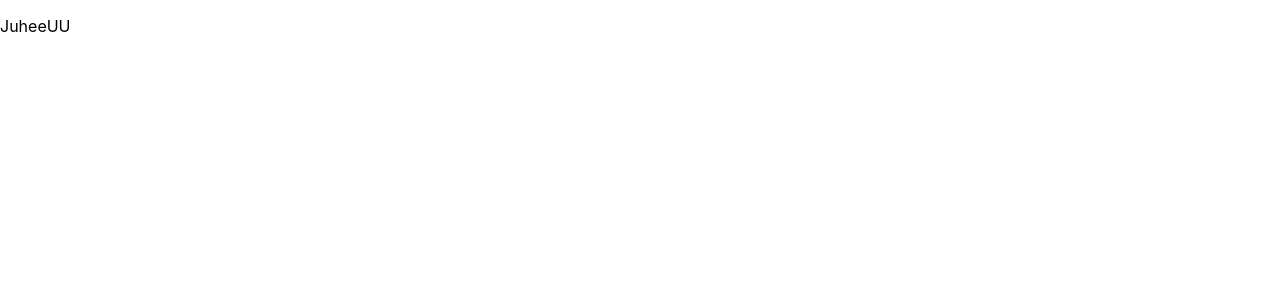
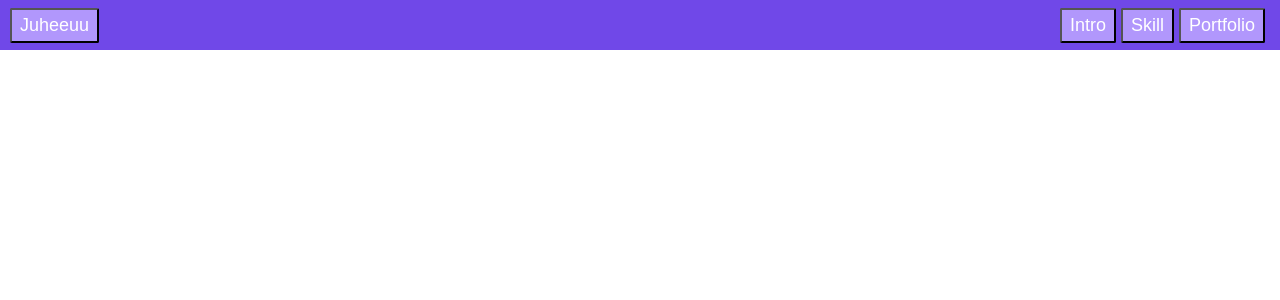
Before and after one commit to juheeuu/profile, a React (Create React App) app in the folder profile/: page / in a window 1280 px wide. Shown: the top 300 px of the page. Built offline with nearby package versions, Linux system fonts and the light colour scheme.

Commit message:
Make navbar

```diff
--- a/profile/src/App.js
+++ b/profile/src/App.js
@@ -1,7 +1,7 @@
 import React, { Component } from 'react';
 import profileImg from './profileImg.png';
-import { Navbar, NavItem, Nav } from 'react-bootstrap';
 import './App.css';
+import Navbar from './component/Navbar';
 
 const styles = {
   mainTitle: {
@@ -17,14 +17,19 @@ const styles = {
     flex: 1,
     flexDirection: 'row',
     backgroundColor: '#282c34',
+  },
+  container: {
+    backgroundColor: '#7048e8',
+    flexDirection: 'column',
+    justifyContent: 'center',
   }
 };
 
 class App extends Component {
   render() {
     return (
-       <div>
-         <p> JuheeUU</p>
+       <div style={styles.container}>
+         <Navbar />
        </div>
     );
   }
--- /dev/null
+++ b/profile/src/component/Navbar.js
@@ -0,0 +1,46 @@
+import React, { Component } from 'react';
+import '../static/css/navbar.css';
+
+const styles = {
+  container: {
+    flexDirection: 'row',
+    flex: 1,
+    display: 'flex',
+    justifyContent: 'space-between',
+    height: 50,
+    alignItems: 'center',
+    marginLeft: 10,
+    marginRight: 10,
+  },
+  navbarHeader: {
+    justifyContent: 'flex-start',
+  },
+  navbarContent: {
+    justifyContent: 'flex-end',
+  },
+  button: {
+    // borderRadius: 2,
+    // backgroundColor: '#e5dbff',
+    height: 50,
+  }
+
+};
+
+class Navbar extends Component {
+  render() {
+    return (
+       <nav style={styles.container}>
+          <div style={styles.navbarHeader}>
+            <button>Juheeuu</button>
+          </div>
+          <div style={styles.navbarContent}>
+            <button styles={styles.button}>Intro</button>
+            <button styles={styles.button}>Skill</button>
+            <button styles={styles.button}>Portfolio</button>
+          </div>
+       </nav>
+    );
+  }
+}
+
+export default Navbar;
--- /dev/null
+++ b/profile/src/static/css/navbar.css
@@ -0,0 +1,10 @@
+button {
+    border-radius: 2px;
+    background-color: #b197fc;
+    height: 35px;
+    font-size: 18px;
+    color: white;
+    margin-right: 5px;
+    padding-left: 8px;
+    padding-right: 8px;
+}
```
